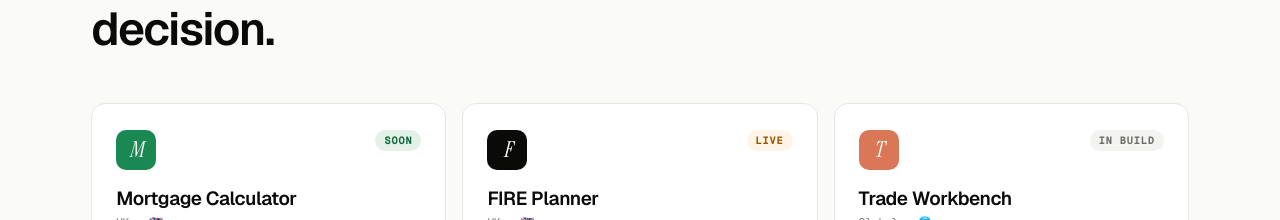
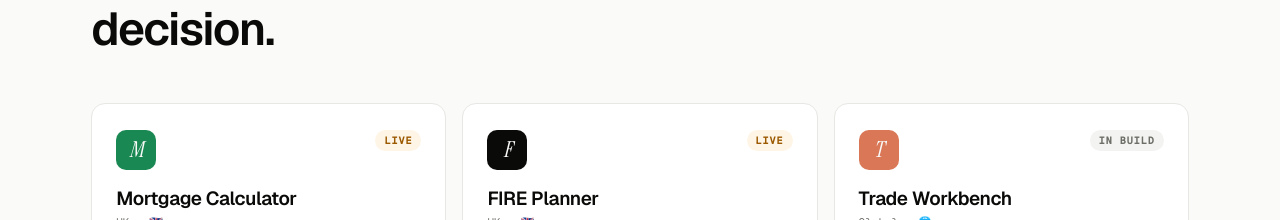
Before and after one commit to saj1225/wealthfm, a React (Vite) app: page / in a window 1280 px wide. Shown: the part 2300-2520 px from the top of the page. Built offline with nearby package versions, Linux system fonts and the light colour scheme.

Commit message:
fix: scroll to top on fire page load; make mortgage calculator live

```diff
--- a/src/pages/Fire.jsx
+++ b/src/pages/Fire.jsx
@@ -403,7 +403,7 @@ const PhaseLegend = ({ workingYears }) => (
 
 /* ─── Main component ──────────────────────────────────────────────────── */
 export default function Fire() {
-  useEffect(() => { document.title = "FIRE Planner | WealthFM"; }, []);
+  useEffect(() => { document.title = "FIRE Planner | WealthFM"; window.scrollTo(0, 0); }, []);
 
   const [inp, setInp] = useState({
     lumpSum: 0, monthlyPension: 0, occasionalContrib: 0,
--- a/src/pages/Landing.jsx
+++ b/src/pages/Landing.jsx
@@ -14,7 +14,7 @@ const TOOLS = [
     iconAccent: "accent",
     desc: "Residential and buy-to-let calculator. Affordability, stamp duty, ICR stress tests, remortgage break-even.",
     features: ["Purchase & remortgage", "BTL with Section 24", "SDLT band breakdown"],
-    status: "soon", // "soon" | "build" | "live"
+    status: "live", // "soon" | "build" | "live"
   },
   {
     id: "fire",
```
